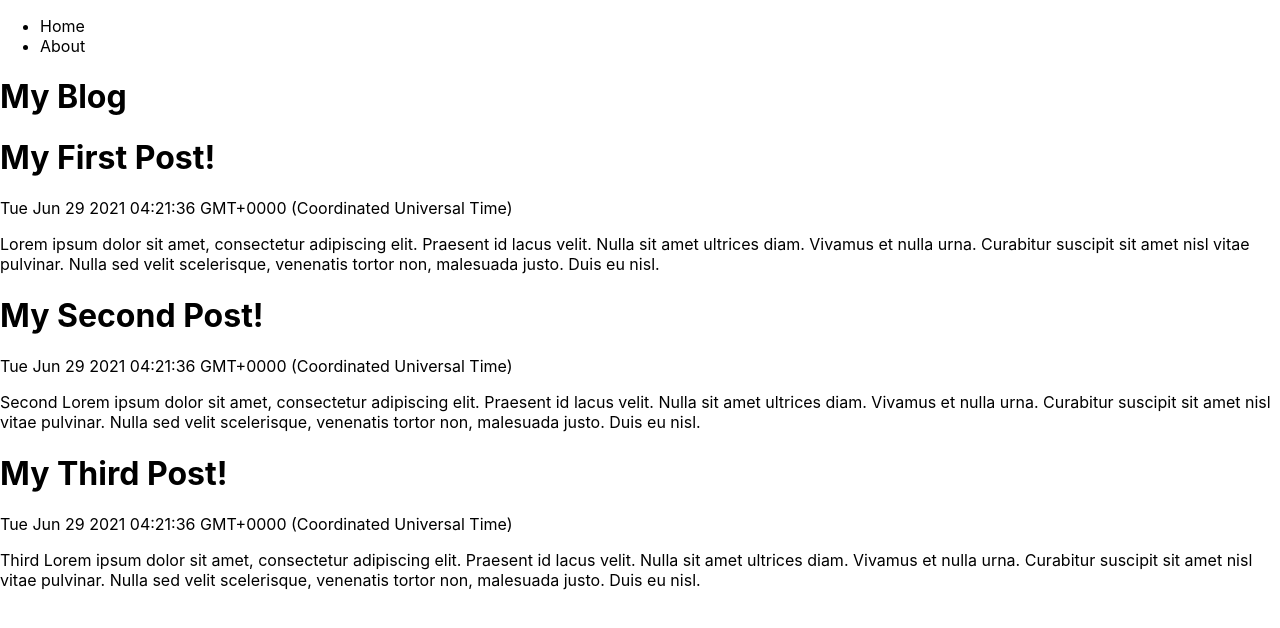
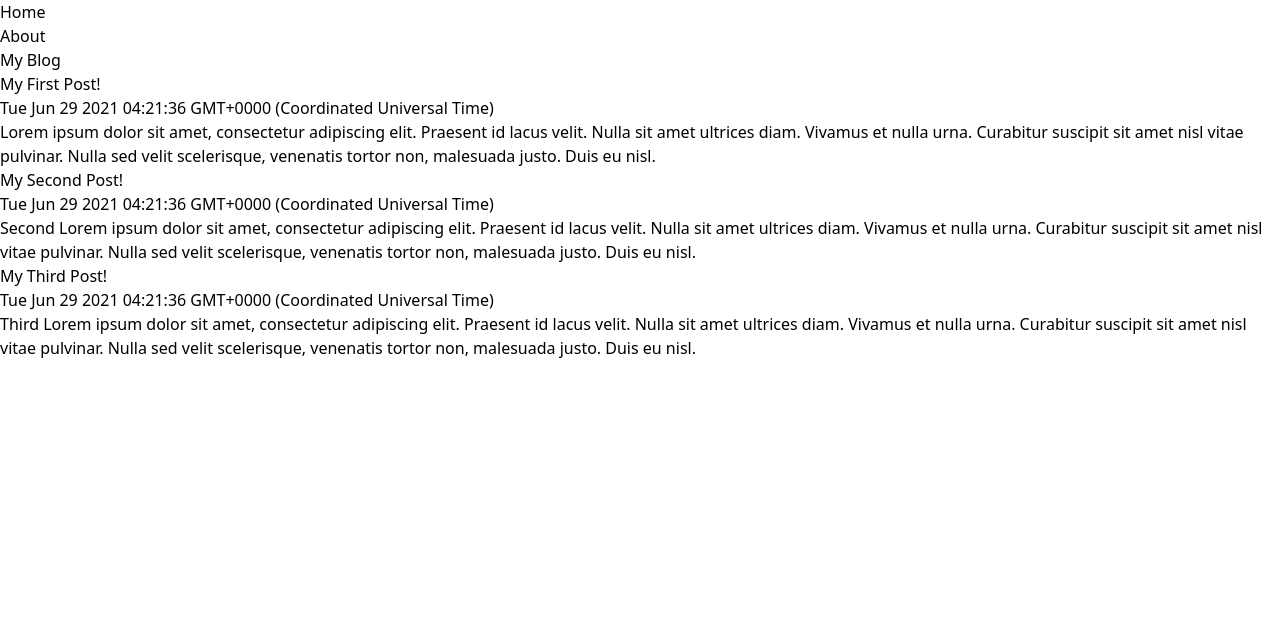
Before and after one commit to saisaiant/blog-next, a Next.js app: page / in a window 1280 px wide. Shown: the top 628 px of the page. Built offline with nearby package versions, Linux system fonts and the light colour scheme.

Commit message:
add tailwindcss

```diff
--- a/package.json
+++ b/package.json
@@ -14,7 +14,10 @@
     "react-dom": "17.0.2"
   },
   "devDependencies": {
+    "autoprefixer": "^10.2.6",
     "eslint": "7.29.0",
-    "eslint-config-next": "11.0.1"
+    "eslint-config-next": "11.0.1",
+    "postcss": "^8.3.5",
+    "tailwindcss": "^2.2.4"
   }
 }
--- /dev/null
+++ b/postcss.config.js
@@ -0,0 +1,6 @@
+module.exports = {
+  plugins: {
+    tailwindcss: {},
+    autoprefixer: {},
+  },
+}
--- a/styles/globals.css
+++ b/styles/globals.css
@@ -1,16 +1,3 @@
-html,
-body {
-  padding: 0;
-  margin: 0;
-  font-family: -apple-system, BlinkMacSystemFont, Segoe UI, Roboto, Oxygen,
-    Ubuntu, Cantarell, Fira Sans, Droid Sans, Helvetica Neue, sans-serif;
-}
-
-a {
-  color: inherit;
-  text-decoration: none;
-}
-
-* {
-  box-sizing: border-box;
-}
+@tailwind base;
+@tailwind components;
+@tailwind utilities;
--- /dev/null
+++ b/tailwind.config.js
@@ -0,0 +1,11 @@
+module.exports = {
+  purge: ['./pages/**/*.{js,ts,jsx,tsx}', './components/**/*.{js,ts,jsx,tsx}'],
+  darkMode: false, // or 'media' or 'class'
+  theme: {
+    extend: {},
+  },
+  variants: {
+    extend: {},
+  },
+  plugins: [],
+}
```
Also changed, not shown: 1 other file (tests, documents, lock files or other folders).
